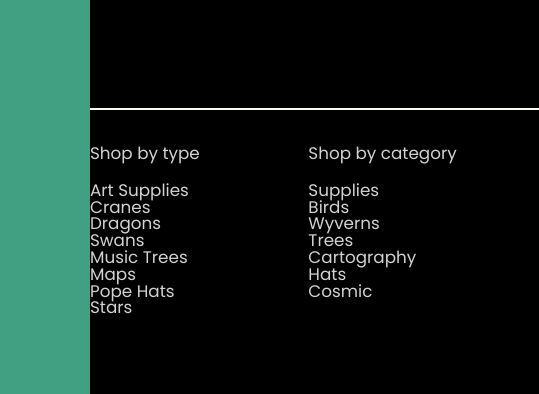
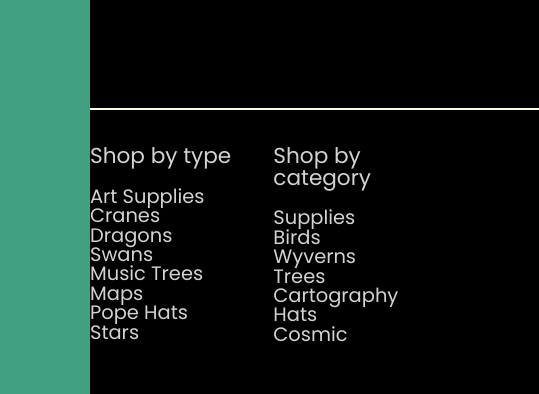
Before and after one commit to Jaygles/store-example, a plain HTML site: page index.html in a window 1280 px wide. Shown: the part 3045-3439 px from the top of the page, 0-539 px from the left. Drawn offline with nearby package versions, Linux system fonts and the light colour scheme.

Commit message:
Styling footer categories

```diff
--- a/assets/css/style.css
+++ b/assets/css/style.css
@@ -378,24 +378,29 @@ footer {
     justify-content: space-between;
 }
 
+.index-category {
+    width: 50%;
+}
+
 .index-title {
     padding-top: 35px;
     font-family: 'Poppins', sans-serif;
     color: lightgrey;
-    font-size: 0.7em;
+    font-size: 0.9em;
 }
 
 .index-title-list {
     padding-top: 20px;
     font-family: 'Poppins', sans-serif;
     color: lightgrey;
-    font-size: 0.7em;
+    font-size: 0.9em;
 }
 
 li {
     font-family: 'Poppins', sans-serif;
     color: lightgrey;
     cursor: pointer;
+    font-size: 0.9em;
 }
 
 .index-connect {
```
